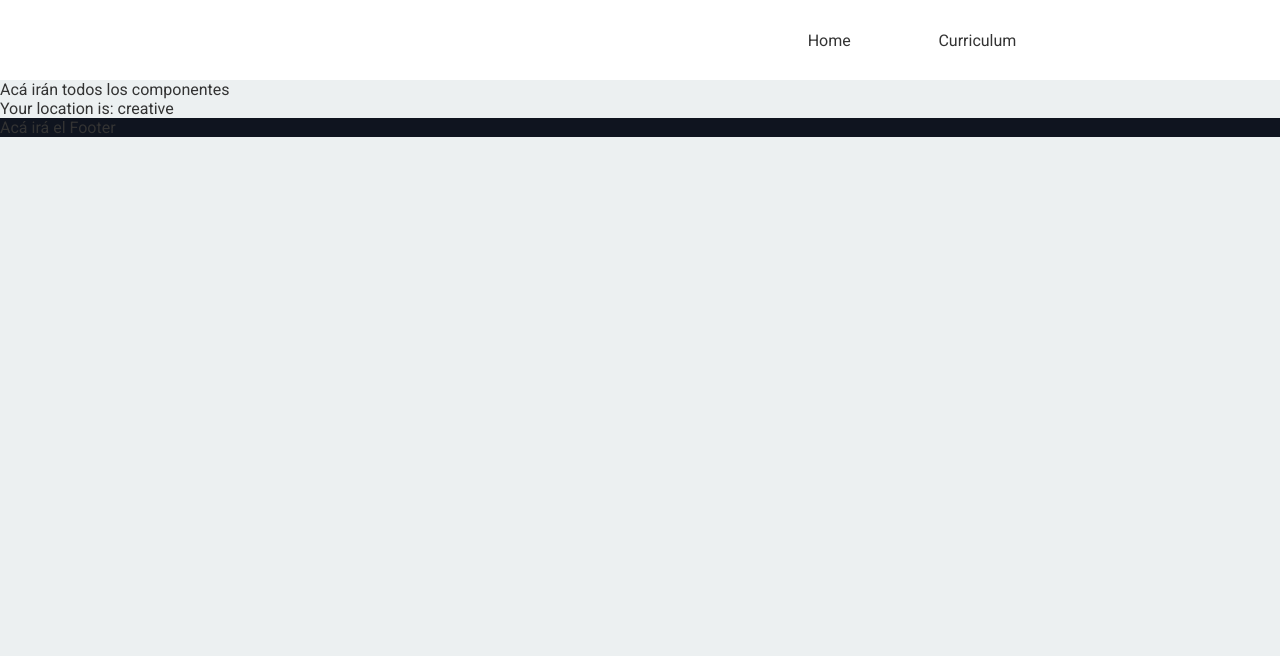
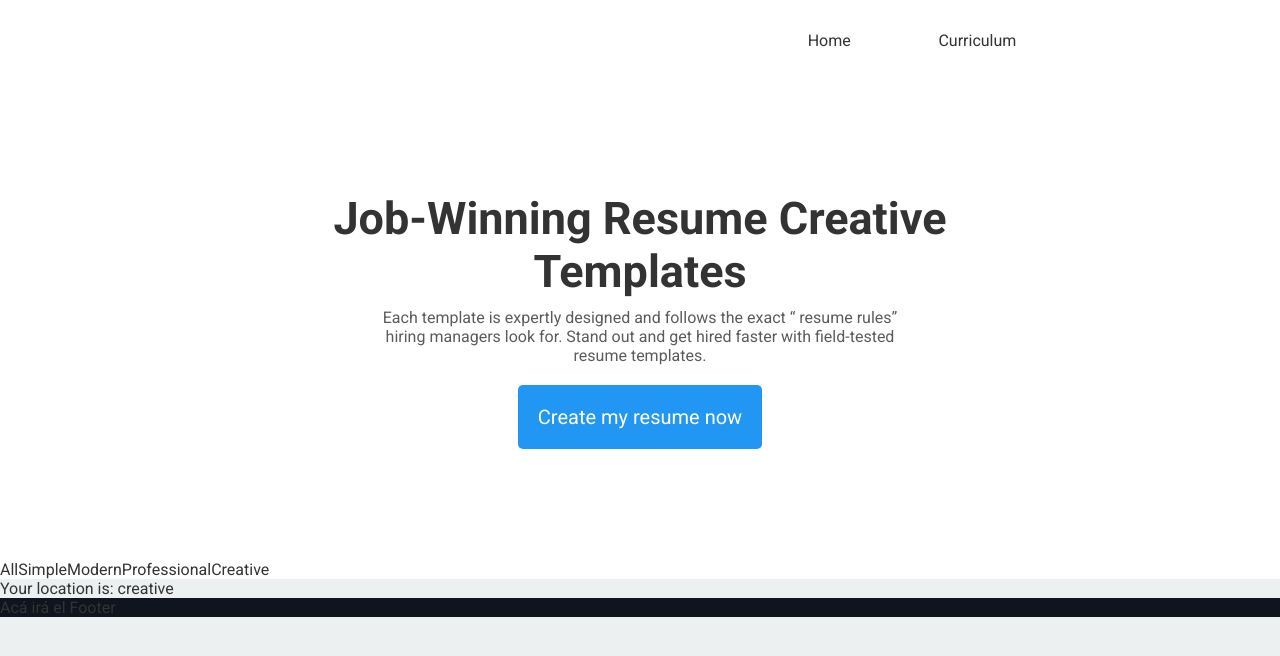
Before and after one commit to ripterdust/Curriculum.Io, a React (Create React App) app: page /templates/creative in a window 1280 px wide. Shown: the top 656 px of the page. Built offline with nearby package versions, Linux system fonts and the light colour scheme; some icons are missing.

Commit message:
Terminado el hero de la página de las plantillas

```diff
--- a/src/components/templatesComponent/Body.js
+++ b/src/components/templatesComponent/Body.js
@@ -1,15 +1,20 @@
 import React from 'react'
 import { useParams } from 'react-router-dom'
+import { HeroCategories } from './HeroCategories';
+import { TemplatesNav } from './TemplatesNav';
 
 export const Body = (props) => {
 
-    const params = useParams();
-    console.log(params)
+    const { category } = useParams();
+    console.log(category)
 
 
     return (
         <div>
-            Your location is: { params.category }
+
+            <HeroCategories category={category} />
+            <TemplatesNav />
+            Your location is: { category }
         </div>
     )
 }
--- /dev/null
+++ b/src/components/templatesComponent/HeroCategories.js
@@ -0,0 +1,21 @@
+import React from 'react'
+import { Link } from 'react-router-dom';
+
+
+export const HeroCategories = ({ category }) => {
+    return (
+        <div className="HeroCategories" >
+            <div className="text">
+                <div className="title">
+                    Job-winning resume { category } templates
+                </div>
+                <div className="descriptionTemplate">
+                    Each template is expertly designed and follows the exact “
+                    resume rules” hiring managers look for. Stand out and get
+                    hired faster with field-tested resume templates.
+                </div>
+                <Link to="/create/" className="btn" >Create my resume now</Link>
+            </div>
+        </div>
+    )
+}
--- /dev/null
+++ b/src/components/templatesComponent/TemplatesNav.js
@@ -0,0 +1,15 @@
+import React from 'react'
+import { NavLink } from 'react-router-dom'
+export const TemplatesNav = () => {
+    return (
+        <div className="templatesNav">
+            <div className="selection">
+                <NavLink to="/templates/" activeClassName="categoryActive" >All</NavLink>
+                <NavLink to="/templates/simple" activeClassName="categoryActive" >Simple</NavLink>
+                <NavLink to="/templates/modern" activeClassName="categoryActive" >Modern</NavLink>
+                <NavLink to="/templates/professional" activeClassName="categoryActive" >Professional</NavLink>
+                <NavLink to="/templates/creative" activeClassName="categoryActive" >Creative</NavLink>
+            </div>
+        </div>
+    )
+}
--- a/src/components/ui/NavbarOptions.js
+++ b/src/components/ui/NavbarOptions.js
@@ -21,7 +21,7 @@ export const NavbarOptions = () => {
                         Clean, straightforward templates aiming to keep the focus on your letter’s writing and content
                     </div>
                 </Link>
-                <Link className="cat" to='/templates/pro'>
+                <Link className="cat" to='/templates/professional'>
                     <div className="title"><i className="lni lni-briefcase"></i>Profesional</div>
                     <div className="description">
                     Polished designs to help you highlight your knowledge and expertise in formal fields
--- a/src/main.css
+++ b/src/main.css
@@ -266,6 +266,52 @@ nav .content .dropdown:hover .dropdown-content {
   width: 100%;
 }
 
+.HeroCategories {
+  width: 100%;
+  height: 60vh;
+  display: flex;
+  align-items: center;
+  justify-content: center;
+  flex-direction: column;
+  background-color: #fff;
+  z-index: -1;
+  position: relative;
+}
+.HeroCategories .text {
+  width: 60%;
+  margin: auto;
+  display: flex;
+  justify-content: center;
+  align-items: center;
+  flex-direction: column;
+}
+.HeroCategories .text .title {
+  font-size: 45px;
+  font-weight: 700;
+  text-align: center;
+  margin-bottom: 10px;
+  text-transform: capitalize;
+}
+.HeroCategories .text .descriptionTemplate {
+  width: 70%;
+  text-align: center;
+  opacity: 0.8;
+  z-index: 0;
+  position: relative;
+}
+.HeroCategories .text .btn {
+  margin-top: 1em;
+  background-color: #2196f3;
+  color: #fff;
+  padding: 1em;
+  font-size: 20px;
+  border-radius: 5px;
+}
+
+.templatesNav {
+  background-color: #fff;
+}
+
 .footer {
   background-color: #0f141f;
 }
--- a/src/main.scss
+++ b/src/main.scss
@@ -327,6 +327,61 @@ nav {
 
 }
 
+// Hero Categories
+
+.HeroCategories{
+    width: 100%;
+    height: 60vh;
+    display: flex;
+    align-items: center;
+    justify-content: center;
+    flex-direction: column;
+    background-color: #fff;
+    z-index: -1;
+    position: relative;
+
+    .text{
+        width: 60%;
+        margin: auto;
+        display: flex;
+        justify-content: center;
+        align-items: center;
+        flex-direction: column;
+
+
+        .title{
+            font-size: 45px;
+            font-weight: 700;
+            text-align: center;
+            margin-bottom: 10px;
+            text-transform: capitalize;
+        }
+        .descriptionTemplate{
+            width: 70%;
+            text-align: center;
+            opacity: .8;
+            z-index: 0;
+            position: relative;
+        }
+        .btn{
+            margin-top: 1em;
+            background-color: $LBlue;
+            color: #fff;
+            padding: 1em;
+            font-size: 20px;
+            border-radius: 5px;
+
+        }
+    }
+
+
+}
+
+// Templates nav
+.templatesNav{
+    background-color: #fff;
+
+}
 
 
 // Footer
--- a/src/routers/CategoriesRoutes.js
+++ b/src/routers/CategoriesRoutes.js
@@ -2,17 +2,18 @@ import React from 'react'
 import {
     Route,
     Switch,
-    // NavLink
+    NavLink
 
 } from 'react-router-dom';
 import { Body } from '../components/templatesComponent/Body';
 
+
 export const CategoriesRoutes = () => {
     return (
         <>
-            Acá irán todos los componentes
+
             <Switch>
-            <Route exact path='/' component={Body} />
+            <Route exact path='/templates' component={Body} />
             <Route path='/templates/:category' component={Body} />
             </Switch>
         </>
```
Also changed, not shown: 1 other file (tests, documents, lock files or other folders).
